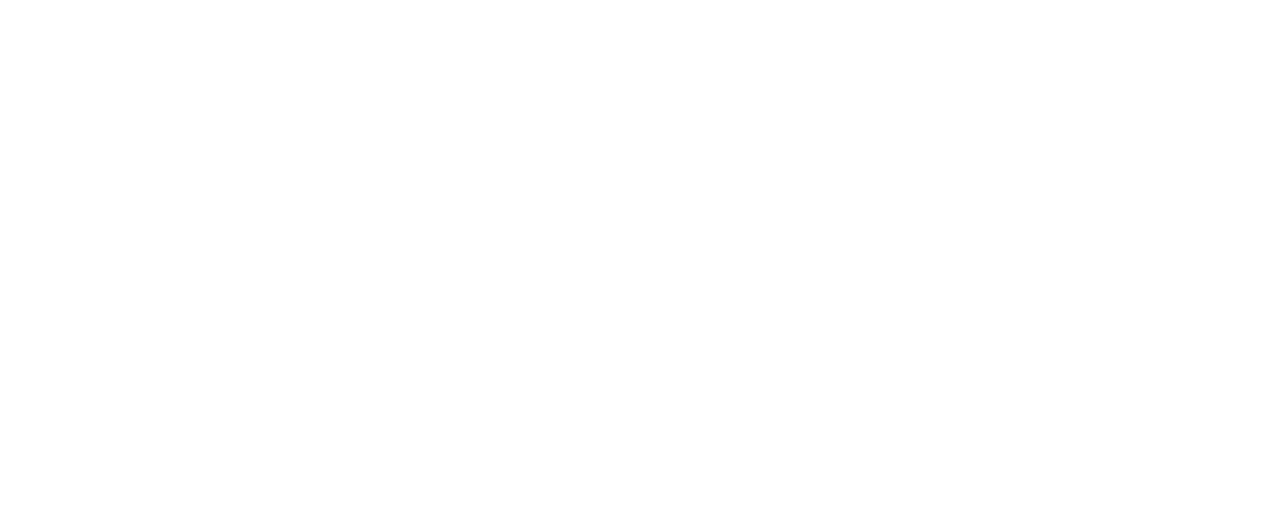
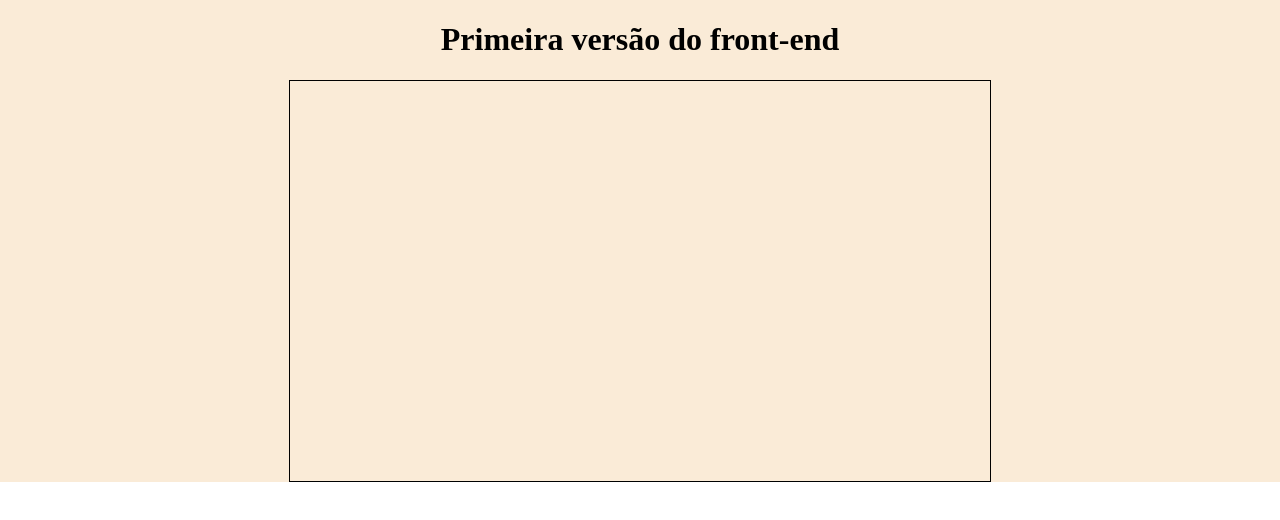
Before and after one commit to Squad8-Escribo/CorridaDaLeitura, a plain HTML site: page index.html in a window 1280 px wide. Drawn offline with Linux system fonts and the light colour scheme.

Commit message:
creating canvas and add some imgs

```diff
--- a/index.html
+++ b/index.html
@@ -1,12 +1,22 @@
 <!DOCTYPE html>
 <html lang="pt-br">
+
 <head>
     <meta charset="UTF-8">
     <meta http-equiv="X-UA-Compatible" content="IE=edge">
     <meta name="viewport" content="width=device-width, initial-scale=1.0">
+    <link rel="stylesheet" href="public/css/style.css">
+    <script src="public/js/index.js"></script>
     <title>Corrida Maluca</title>
 </head>
+
 <body>
+    <div class="bg_body">
+        <h1>Primeira versão do front-end</h1>
+        <canvas id="game_screen">
+            <p>O seu navegador não suporta o HTML5, por favor, tente em outro navegador.</p>
+        </canvas>
+    </div>
+</body>
 
-</body>
 </html>
--- a/public/css/style.css
+++ b/public/css/style.css
@@ -0,0 +1,18 @@
+body{
+    margin: 0;
+    padding: 0;
+}
+
+.bg_body{
+    align-items: center;
+    background-color: antiquewhite;
+    display: flex;
+    flex-direction: column;
+    justify-content: space-around;
+}
+
+#game_screen{
+    border: 1px solid black;
+    height: 400px;
+    width: 700px
+}
--- /dev/null
+++ b/public/js/index.js
@@ -0,0 +1,15 @@
+const canvas = document.getElementById("myCanvas");
+const context = canvas.getContext("2d");
+const width = canvas.getAttribute('width');
+const height = canvas.getAttribute('height');
+
+const bgImage = new Image();
+const logoImage = new Image();
+const playImage = new Image();
+const instructImage = new Image();
+const settingsImage = new Image();
+
+logoImage.src = "../img/logo.png";
+playImage.src = "../img/play.png";
+instructImage.src = "../img/instruct.png";
+settingsImage.src = "../img/settings.png";
```
Also changed, not shown: public/img/instruct.png (added), public/img/logo.png (added), public/img/play.png (added), public/img/settings.png (added).
